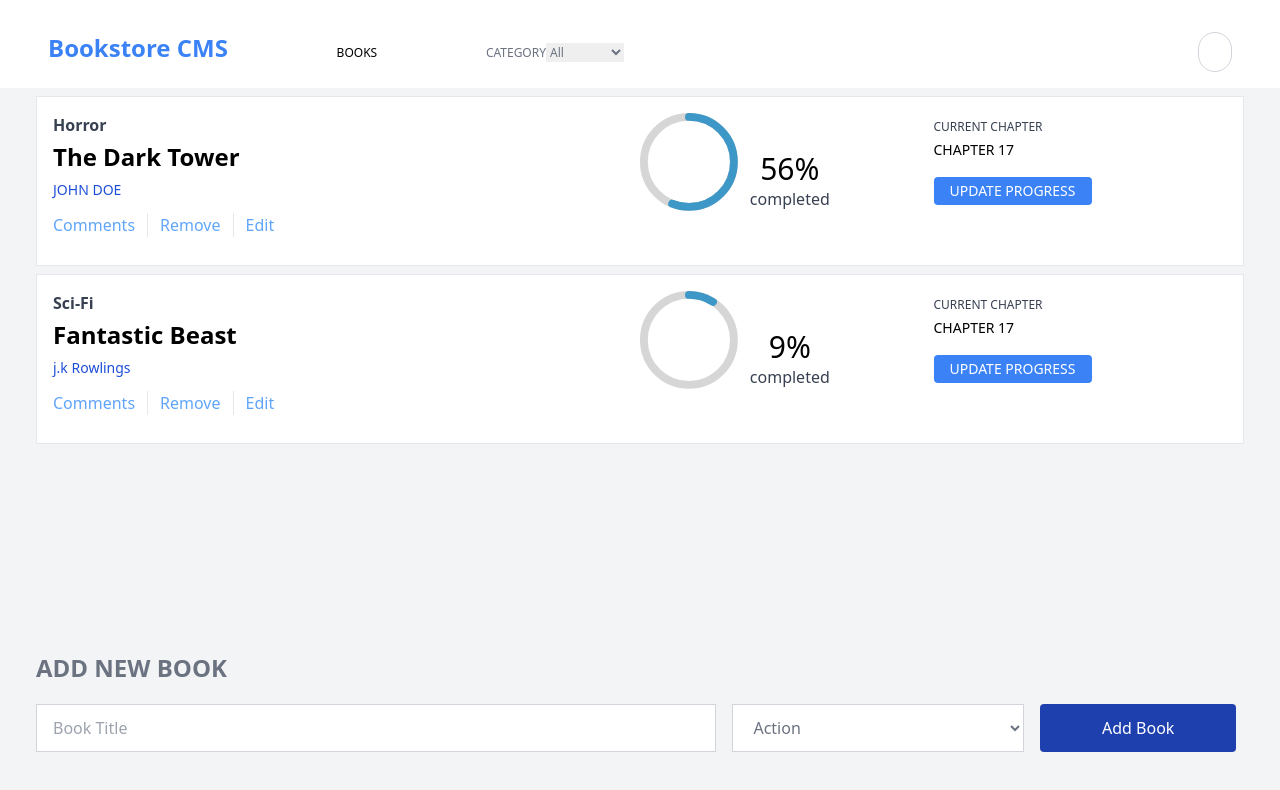
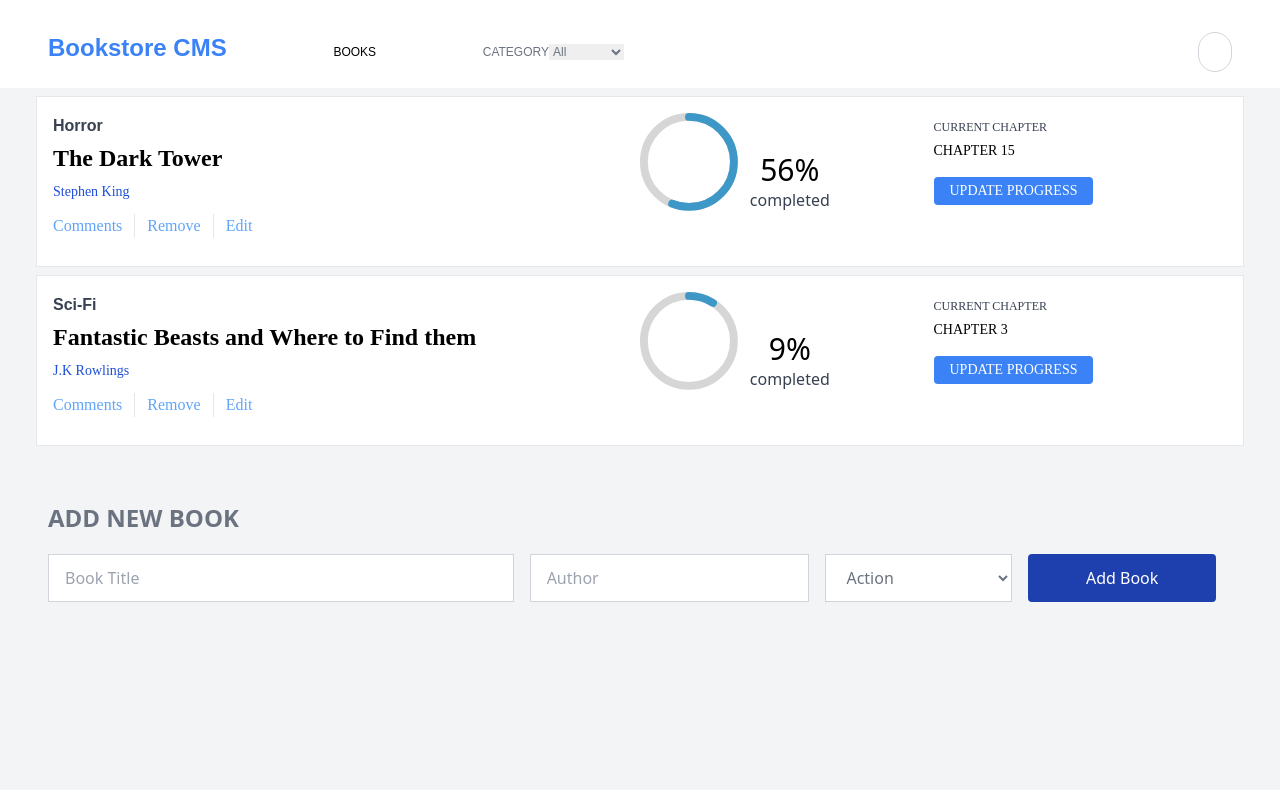
Before and after one commit to gurbuzertunga/react_bookstore, a React (Create React App) app: page / in a window 1280 px wide. Shown: the top 790 px of the page. Built offline with nearby package versions, Linux system fonts and the light colour scheme; some icons are missing.

Commit message:
finalize styling

```diff
--- a/src/components/Book.js
+++ b/src/components/Book.js
@@ -6,16 +6,17 @@ import 'react-circular-progressbar/dist/styles.css';
 function Book({ book, handleRemoveBook }) {
   const { title, category, author } = book;
   const percentage = Math.floor(Math.random() * 100);
+  const chapter = Math.floor((percentage / 4) + 1);
 
   return (
     <div id="book-component" className="flex justify-between p-4 bg-white my-2 mx-9 border">
       <div id="d-book" className="w-1/2">
-        <span className="font-semibold text-gray-700">{category}</span>
-        <h2 className="font-bold text-2xl my-1">{title}</h2>
-        <span className="text-sm text-blue-700">{author}</span>
-        <ul className="flex my-3 text-blue-400">
-          <li className="pr-3 border-r">Comments</li>
-          <li className="px-3 border-r hover:text-red-500">
+        <span className="montserrat font-semibold text-gray-700">{category}</span>
+        <h2 className="robotoSlab font-bold text-2xl my-1">{title}</h2>
+        <span className="robotoSlab text-sm text-blue-700">{author}</span>
+        <ul className="robotoSlab flex my-3 text-blue-400">
+          <li className="robotoSlab pr-3 border-r">Comments</li>
+          <li className="robotoSlab px-3 border-r hover:text-red-500">
             <button type="button" onClick={() => handleRemoveBook(book)}>Remove</button>
           </li>
           <li className="px-3">Edit</li>
@@ -34,11 +35,15 @@ function Book({ book, handleRemoveBook }) {
         </div>
       </div>
       <div id="current-chapter" className="w-1/4">
-        <span className="text-gray-700 text-xs">CURRENT CHAPTER</span>
+        <span className="robotoSlab text-gray-700 text-xs">CURRENT CHAPTER</span>
         <br />
-        <span className="text-black text-sm">CHAPTER 17</span>
+        <span className="robotoSlab text-black text-sm">
+          CHAPTER
+          {' '}
+          {chapter}
+        </span>
         <br />
-        <button type="button" className="bg-blue-500 text-sm text-white py-1 px-4 rounded w-100 mt-4">UPDATE PROGRESS</button>
+        <button type="button" className="robotoSlab bg-blue-500 text-sm text-white py-1 px-4 rounded w-100 mt-4">UPDATE PROGRESS</button>
       </div>
     </div>
   );
--- a/src/components/NavBar.js
+++ b/src/components/NavBar.js
@@ -12,9 +12,9 @@ function NavBar({ changeFilter }) {
   return (
     <nav className="flex px-12 pt-8 pb-4 bg-white border-b-1 border-black">
       <div className="flex justify-between w-1/2 items-baseline">
-        <h1 className="text-blue-500 text-2xl font-bold">Bookstore CMS</h1>
-        <p className="text-xs">BOOKS</p>
-        <p className="text-gray-500 text-xs"><CategoryFilter onChangeHandler={handleFilterChange} /></p>
+        <h1 className="montserrat text-blue-500 text-2xl font-bold">Bookstore CMS</h1>
+        <p className="montserrat text-xs">BOOKS</p>
+        <p className="montserrat text-gray-500 text-xs"><CategoryFilter onChangeHandler={handleFilterChange} /></p>
       </div>
       <div className="flex w-1/2 justify-end items-end">
         <div className="p-1 border border-gray-300 rounded-full">
--- a/src/containers/BooksForm.js
+++ b/src/containers/BooksForm.js
@@ -26,15 +26,17 @@ function BooksForm({ createBook }) {
     setState({
       title: '',
       category: '',
+      author: '',
     });
   };
 
   return (
-    <div className="flex flex-col mx-9 bottom-0 fixed w-full pr-16 py-12">
+    <div className="flex flex-col w-full px-12 py-12">
       <h2 className="text-2xl font-bold text-gray-500">ADD NEW BOOK</h2>
       <form onSubmit={handleSubmit} method="POST" className="flex mt-5">
-        <input className="w-7/12 mr-4 pl-4 border border-gray-300 bg-white" placeholder="Book Title" type="text" name="title" id="title" value={state.title} onChange={handleInputChange} required />
-        <select className="w-3/12 mr-4 text-gray-500 pl-4 border border-gray-300 bg-white" name="category" id="category" value={state.category} onChange={handleInputChange}>
+        <input className="w-5/12 mr-4 pl-4 border border-gray-300 bg-white" placeholder="Book Title" type="text" name="title" id="title" value={state.title} onChange={handleInputChange} required />
+        <input className="w-3/12 mr-4 pl-4 border border-gray-300 bg-white" placeholder="Author" type="text" name="author" id="author" value={state.author} onChange={handleInputChange} required />
+        <select className="w-2/12 mr-4 text-gray-500 pl-4 border border-gray-300 bg-white" name="category" id="category" value={state.category} onChange={handleInputChange}>
           <option key="default" disabled selected>Category</option>
           {categories.map(cat => (
             <option key={cat} value={cat}>
--- a/src/index.css
+++ b/src/index.css
@@ -3,3 +3,14 @@
 @tailwind components;
 @tailwind utilities;
 /* stylelint-enable */
+
+@import url('https://fonts.googleapis.com/css2?family=Roboto+Slab:wght@100;200;300;400;500;600;700;800;900&display=swap');
+@import url('https://fonts.googleapis.com/css2?family=Montserrat:ital,wght@0,100;0,200;0,300;0,400;0,500;0,600;0,700;0,800;1,100;1,200;1,300;1,400;1,500;1,600;1,700&display=swap');
+
+.montserrat {
+  font-family: 'Montserrat', sans-serif;
+}
+
+.robotoSlab {
+  font-family: 'Roboto Slab', serif;
+}
--- a/src/reducers/books.js
+++ b/src/reducers/books.js
@@ -2,10 +2,10 @@ import { CREATE_BOOK, REMOVE_BOOK } from '../actionTypes';
 
 const initialState = [
   {
-    id: Math.floor(Math.random() * 100), title: 'The Dark Tower', category: 'Horror', author: 'JOHN DOE',
+    id: Math.floor(Math.random() * 100), title: 'The Dark Tower', category: 'Horror', author: 'Stephen King',
   },
   {
-    id: Math.floor(Math.random() * 10), title: 'Fantastic Beast', category: 'Sci-Fi', author: 'j.k Rowlings',
+    id: Math.floor(Math.random() * 10), title: 'Fantastic Beasts and Where to Find them', category: 'Sci-Fi', author: 'J.K Rowlings',
   },
 ];
 
```
Also changed, not shown: 1 other file (tests, documents, lock files or other folders).
